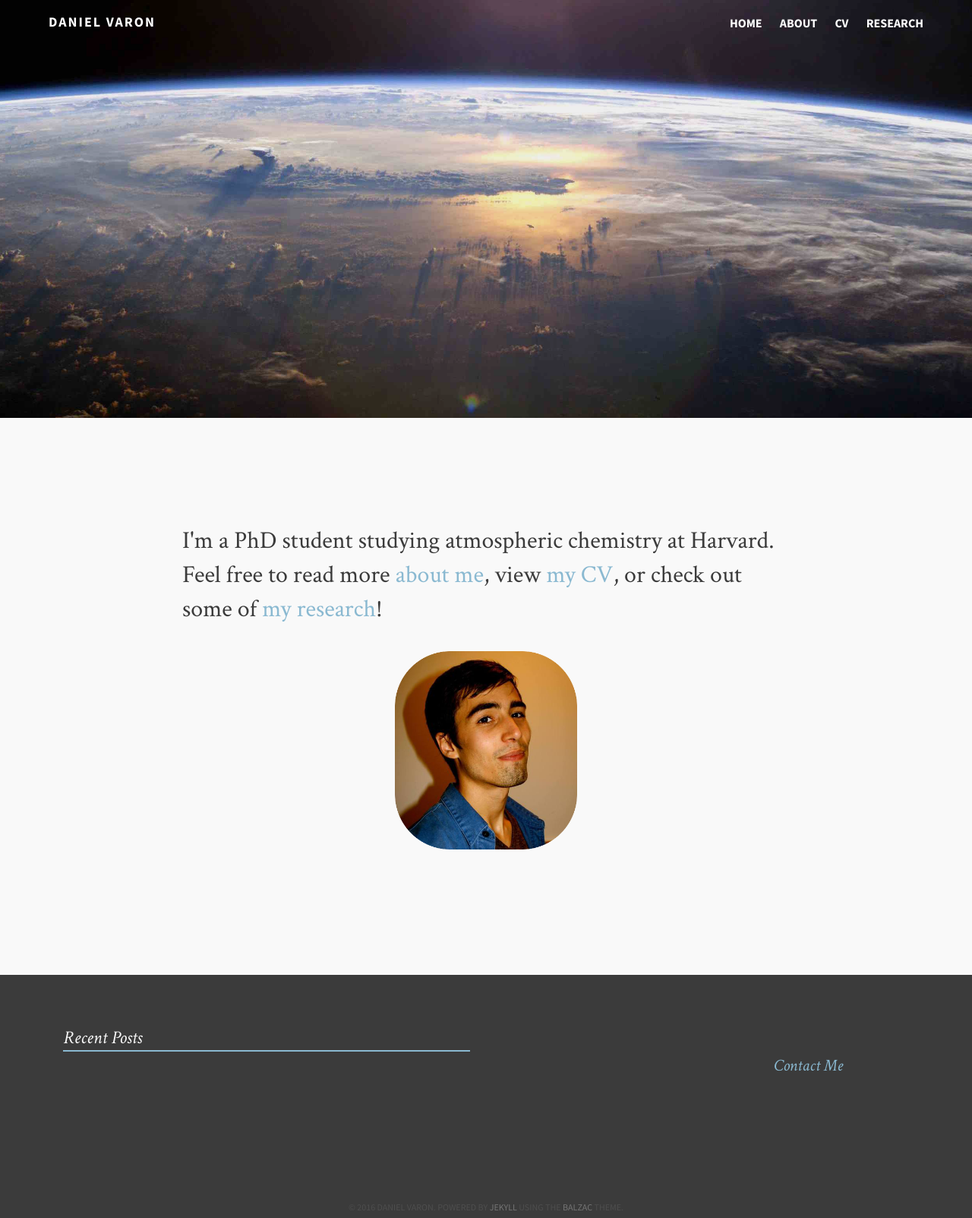
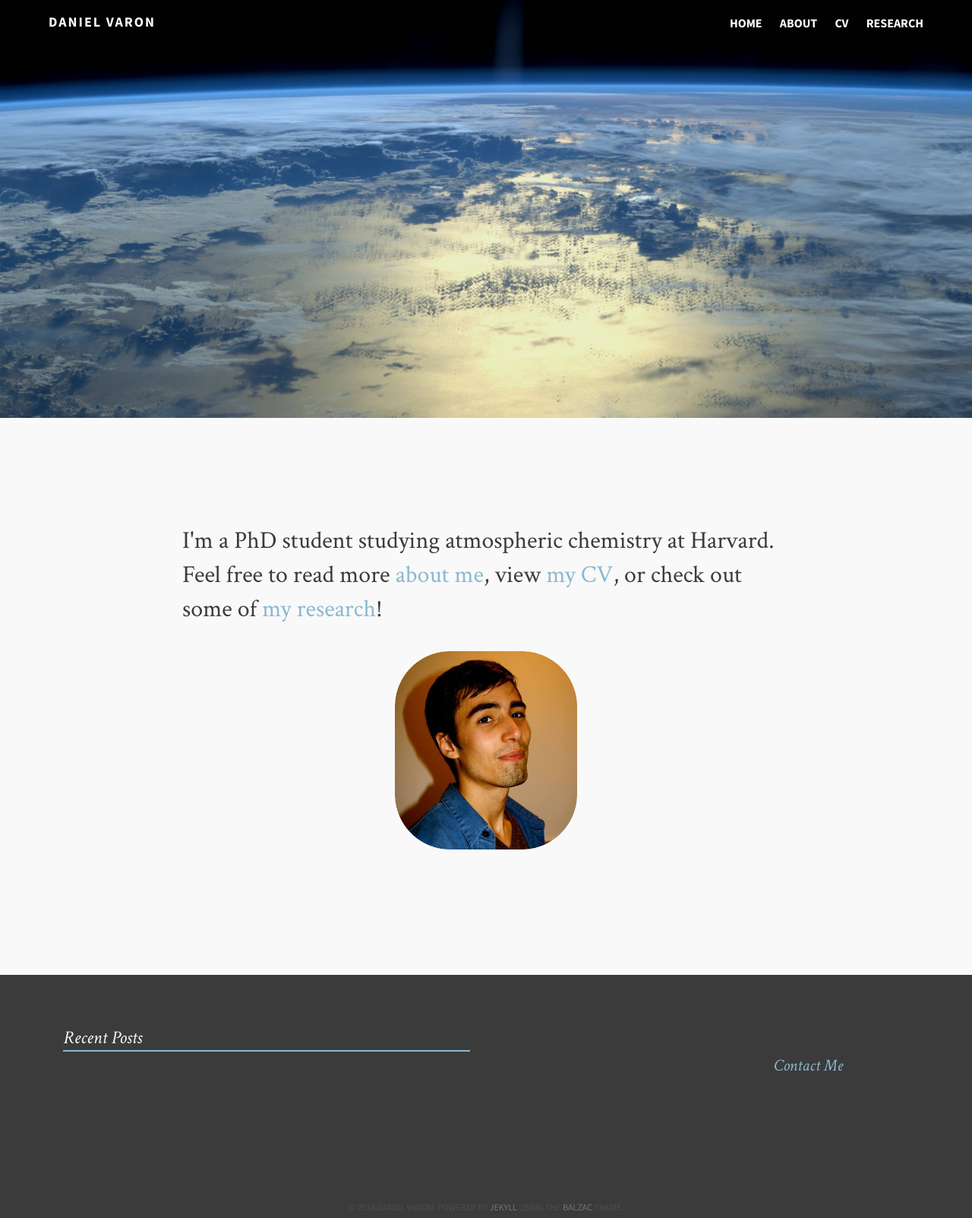
Before and after one commit to djvaron/djvaron.github.io, a Jekyll site: the page built from index.md, in a window 1280 px wide. Shown: the whole page at 76% size. Built offline with Jekyll 4.4.1, drawn with Linux system fonts in a browser that asks for light colours.

Commit message:
Update home.html

```diff
--- a/_layouts/home.html
+++ b/_layouts/home.html
@@ -5,7 +5,7 @@
 <section class="article">
 
   <div class="overlay overlay-lighter"></div>
-  <div class="featured-image" style="background-image: url({{ site.url }}/images/atmosphere2.jpg)"></div>
+  <div class="featured-image" style="background-image: url({{ site.url }}/images/atmosphere3.jpg)"></div>
 
 <!-- <span class="banner_h">
     <img src="images/atmosphere.jpg" alt="banner" />
```
